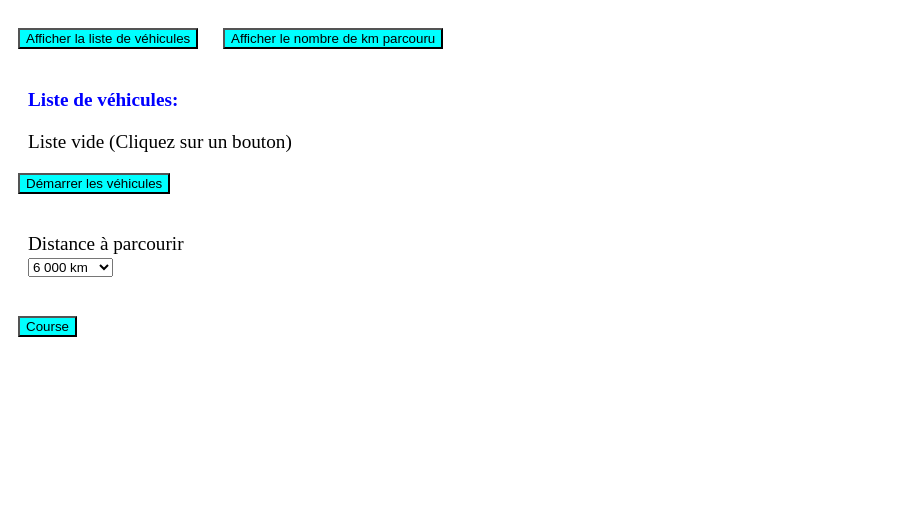
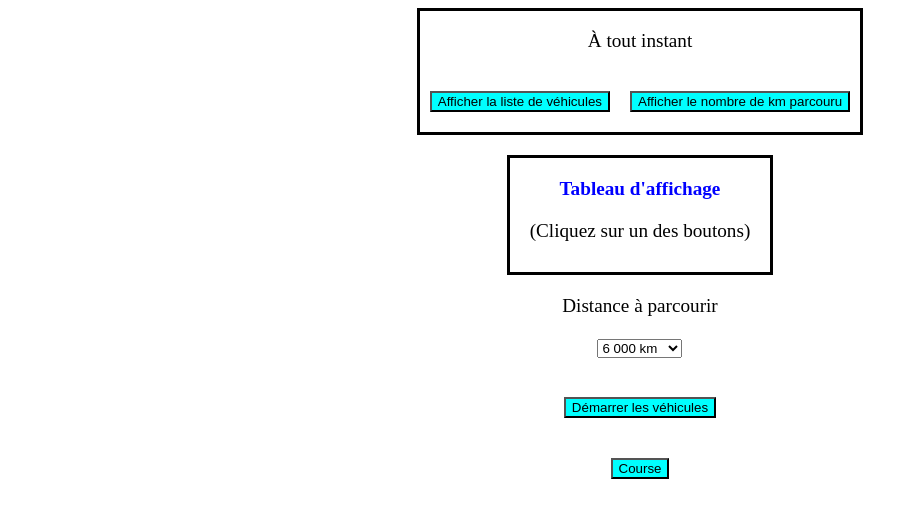
Before and after one commit to Rhumantyk/Rhumantyk-JS-Exo, a plain HTML site: page index.html in a window 1280 px wide. Shown: the whole page, without its empty margins (0-908 px from the left). Drawn offline with Linux system fonts and the light colour scheme.

Commit message:
Agencements multiples

```diff
--- a/Exemple.js
+++ b/Exemple.js
@@ -90,7 +90,7 @@ function StartList()
 
 function ShowVehicles()
 {
-    alert("Début de la fonction d'affichage des " + Vehicles.length + " véhicules."); // Méthode de l'objet .window (raccourci)
+    // alert("Début de la fonction d'affichage des " + Vehicles.length + " véhicules."); // Méthode de l'objet .window (raccourci)
     let MyList = document.getElementById("VehicleList"); // MyList est une variable contenant la page html. document = objet avec propriétés
     MyList.innerHTML = ""; // MyList = C'est l'objet div. InnerHTML = Propriété représentant le contenu de l'objet div. Le "" supprime le texte dans l'HTML.
     for(let MyVehicle of Vehicles) // Pour chaque véhicule (un élément de la class Vehicle) que j'appelle MyVehicle faisant partie de ma liste tableau de Vehicules.
--- a/index.html
+++ b/index.html
@@ -7,28 +7,32 @@
     </head>
     <body onload="StartList();">
 
+        <div id="RaceBoard">
+            <div class="RaceInformation">
+                <p class="TitleInformation">À tout instant</p>
+                    <div class="DivInformation">
                         <button class="Button" onclick="ShowVehicles();">
                             Afficher la liste de véhicules
                         </button>
 
+
+                        <div>
                             <button class="Button" onclick="TraveledKM();">
                                 Afficher le nombre de km parcouru
                             </button>
+                        </div>
+                    </div>
+            </div>
 
-        <div>
-            <div class="Title">
-                Liste de véhicules:
+            <div id="NoticeBoard">
+                <div class="NoticeBoardTitle">
+                    Tableau d'affichage
                 </div>
 
                 <div id="VehicleList">
-                Liste vide (Cliquez sur un bouton)
+                    (Cliquez sur un des boutons)
                 </div>
             </div>
-
-
-        <button class="Button" onclick="StartVehicles();">
-            Démarrer les véhicules
-        </button>
 
             <form method="post" action="traitement-un-de-ces-jours.php" id="DistanceForm"> <!-- get ou post ? -->
                 <p>
@@ -48,8 +52,13 @@
                 </p>
             </form>
 
+            <button class="Button" onclick="StartVehicles();">
+                Démarrer les véhicules
+            </button>
+
             <button class="Button" id="ButtonRace" onclick="Race();"> <!--id="Race"-->
                 Course
             </button>
+        </div>
     </body>
 </html>
--- a/style.css
+++ b/style.css
@@ -3,9 +3,48 @@ body
     font-size: larger;
 }
 
+#RaceBoard
+{
+    display: flex;
+    flex-direction: column;
+    flex-wrap: wrap;
+    align-items: center;
+    align-content: space-around;
+}
+
 /* div's Class & ID */
-.Title
+.RaceInformation
 {
+    width: fit-content;
+    border: solid;
+    border-color: black;
+    margin-bottom: 20px;
+}
+
+.TitleInformation
+{
+    display: flex;
+    justify-content: space-around;
+}
+
+.DivInformation
+{
+    display: flex;
+    align-items: flex-end;
+    flex-direction: row;
+}
+
+#NoticeBoard
+{
+    width: fit-content;
+    border: solid;
+    border-color: black;
+}
+
+.NoticeBoardTitle
+{
+    display: flex;
+    justify-content: center;
     margin: 20px;
     font-weight: bold;
     color: blue;
@@ -14,11 +53,15 @@ body
 #VehicleList
 {
     margin-left: 20px;
+    margin-right: 20px;
+    padding-bottom: 30px;
 }
 
-#DistanceForm
+#DistanceForm p
 {
-    margin-left: 20px;
+    display: flex;
+    flex-direction: column;
+    align-items: center;
 }
 
 /* Buttons */
```
Lines whose indentation alone changed are shown as unchanged.
